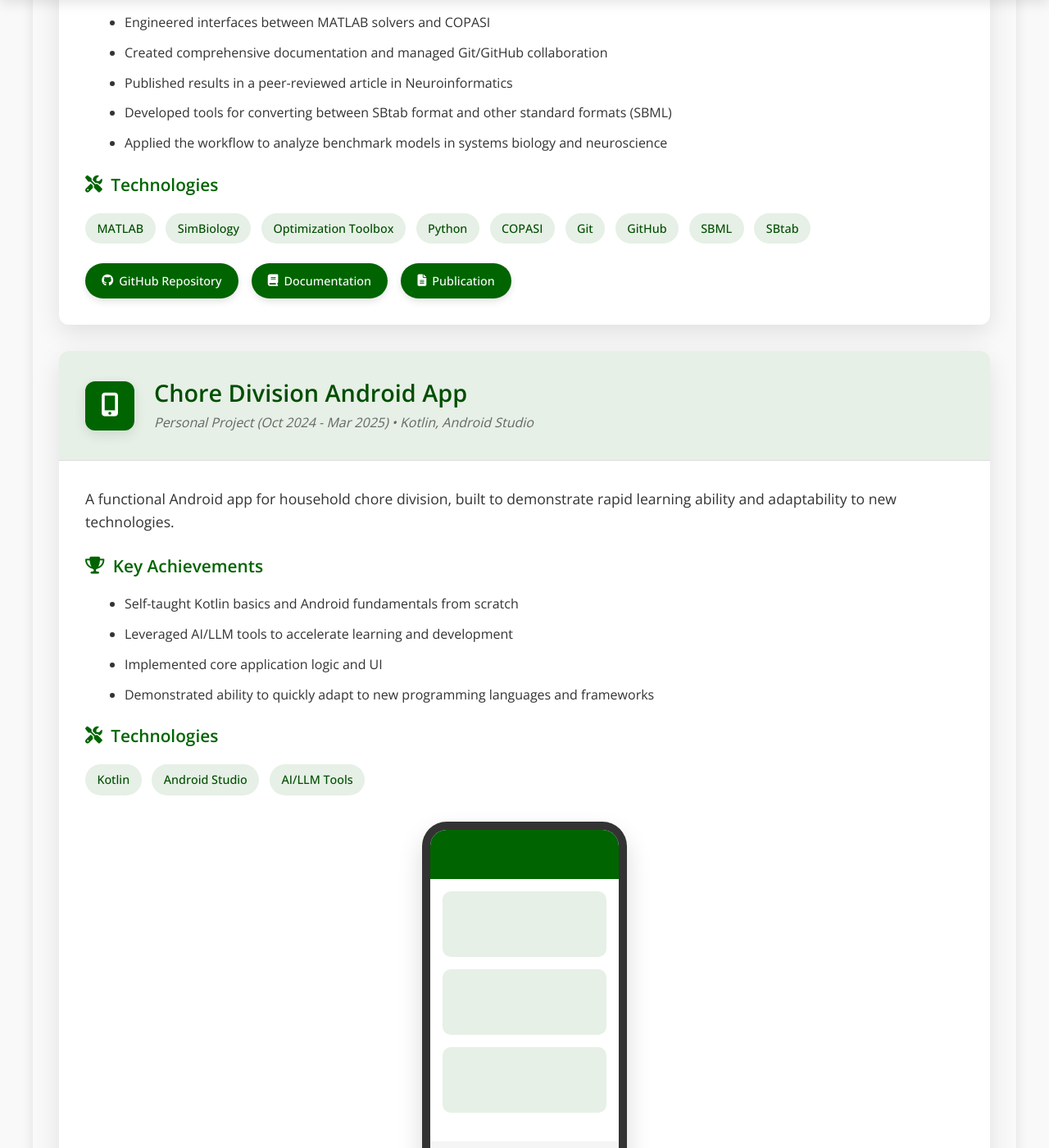
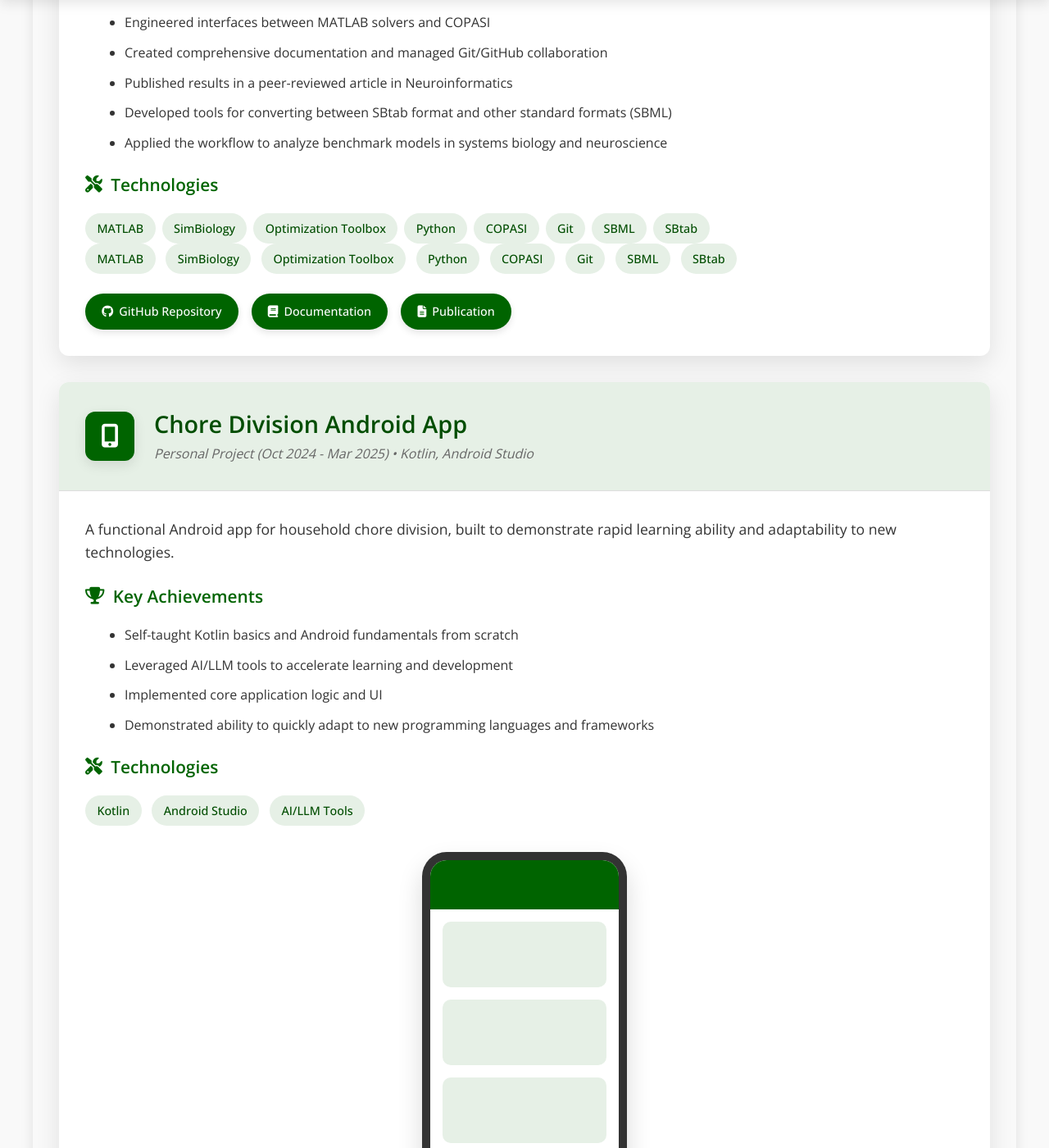
Before and after one commit to jpgsantos/jpgsantos.github.io, a Jekyll site: the page built from projects.md, in a window 1280 px wide and 1400 px high, scrolled down 505 px. Shown: the whole window at 82% size. Built offline with Jekyll 4.4.1, drawn with Linux system fonts in a browser that asks for light colours.

Commit message:
small updates

```diff
--- a/projects.md
+++ b/projects.md
@@ -33,6 +33,16 @@
 
         <div class="project-skills">
           <h3><i class="fas fa-tools"></i> Technologies</h3>
+		  <div class="pills">
+            <span>MATLAB</span>
+            <span>SimBiology</span>
+            <span>Optimization Toolbox</span>
+		    <span>Python</span>
+		    <span>COPASI</span>
+		    <span>Git</span>
+		    <span>SBML</span>
+		    <span>SBtab</span>
+          </div>
           <div class="skills-container">
             <span class="skill-tag">MATLAB</span>
             <span class="skill-tag">SimBiology</span>
@@ -40,7 +50,6 @@
             <span class="skill-tag">Python</span>
             <span class="skill-tag">COPASI</span>
             <span class="skill-tag">Git</span>
-            <span class="skill-tag">GitHub</span>
             <span class="skill-tag">SBML</span>
             <span class="skill-tag">SBtab</span>
           </div>
@@ -165,28 +174,30 @@
 
 <section class="section">
   <h2 class="section-heading"><span class="heading-icon"><i class="fas fa-rocket"></i></span> Future Directions</h2>
-  <div class="card">
-    <div class="card-icon">
-      <i class="fas fa-brain"></i>
+  <div class="grid">
+    <div class="card">
+      <div class="card-icon">
+        <i class="fas fa-brain"></i>
+      </div>
+      <h3>Computational Neuroscience Models</h3>
+      <p>Expanding the Subcellular_Workflow to support multi-scale neural modeling, from molecular interactions to network activity.</p>
     </div>
-    <h3>Computational Neuroscience Models</h3>
-    <p>Expanding the Subcellular_Workflow to support multi-scale neural modeling, from molecular interactions to network activity.</p>
-  </div>
 
-  <div class="card">
-    <div class="card-icon">
-      <i class="fas fa-robot"></i>
+    <div class="card">
+      <div class="card-icon">
+        <i class="fas fa-robot"></i>
+      </div>
+      <h3>ML Algorithm Implementation</h3>
+      <p>Implementing specialized machine learning algorithms for analyzing complex biological datasets and time series.</p>
     </div>
-    <h3>ML Algorithm Implementation</h3>
-    <p>Implementing specialized machine learning algorithms for analyzing complex biological datasets and time series.</p>
-  </div>
 
-  <div class="card">
-    <div class="card-icon">
-      <i class="fas fa-plug"></i>
+    <div class="card">
+      <div class="card-icon">
+        <i class="fas fa-plug"></i>
+      </div>
+      <h3>API Development</h3>
+      <p>Creating APIs and interfaces to connect various computational tools and facilitate data exchange between platforms.</p>
     </div>
-    <h3>API Development</h3>
-    <p>Creating APIs and interfaces to connect various computational tools and facilitate data exchange between platforms.</p>
   </div>
 </section>
 
@@ -468,46 +479,6 @@
   100% { transform: translateY(0); }
 }
 
-/* Future Projects */
-.future-projects-grid {
-  display: grid;
-  grid-template-columns: repeat(auto-fit, minmax(300px, 1fr));
-  gap: 2em;
-}
-
-.future-project-card {
-  background-color: var(--white);
-  border-radius: var(--border-radius);
-  padding: 2em;
-  text-align: center;
-  box-shadow: 0 10px 20px var(--shadow);
-  transition: all var(--transition);
-  border-top: 5px solid transparent;
-}
-
-.future-project-card:hover {
-  transform: translateY(-5px);
-  box-shadow: 0 15px 30px var(--shadow-strong);
-  border-top: 5px solid var(--primary-color);
-}
-
-.future-project-icon {
-  font-size: 2.5em;
-  color: var(--primary-color);
-  margin-bottom: 0.8em;
-}
-
-.future-project-card h3 {
-  margin-bottom: 0.8em;
-  color: var(--primary-dark);
-}
-
-.future-project-card p {
-  color: var(--text-light);
-  font-size: 0.95em;
-  line-height: 1.6;
-}
-
 /* Responsive styles */
 @media (max-width: 992px) {
   .project-header {
```
Also changed, not shown: about.md (+2 -0 lines).
